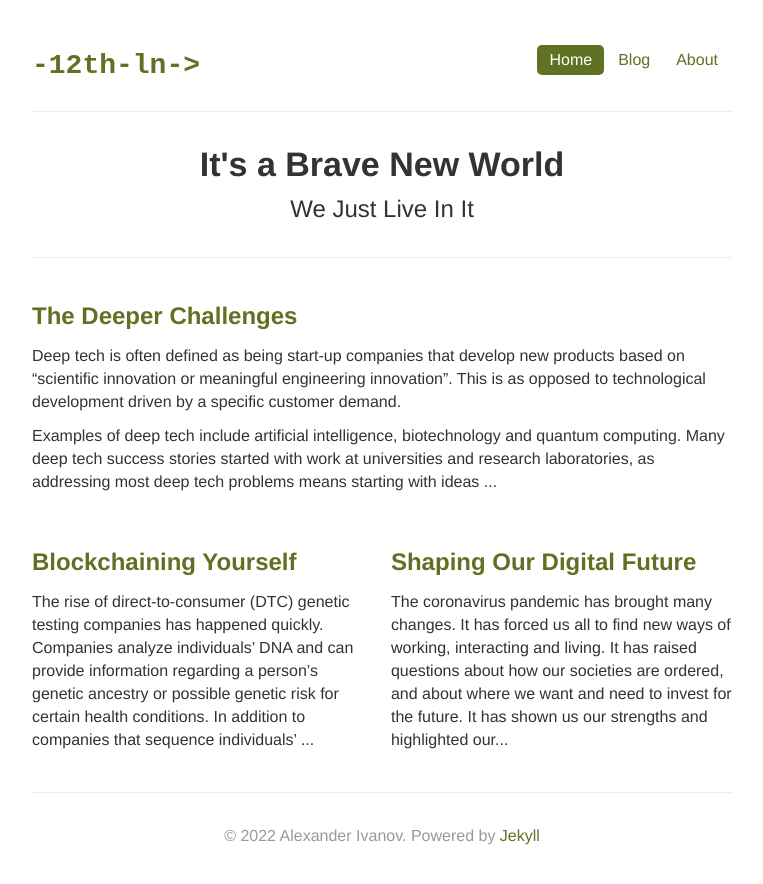
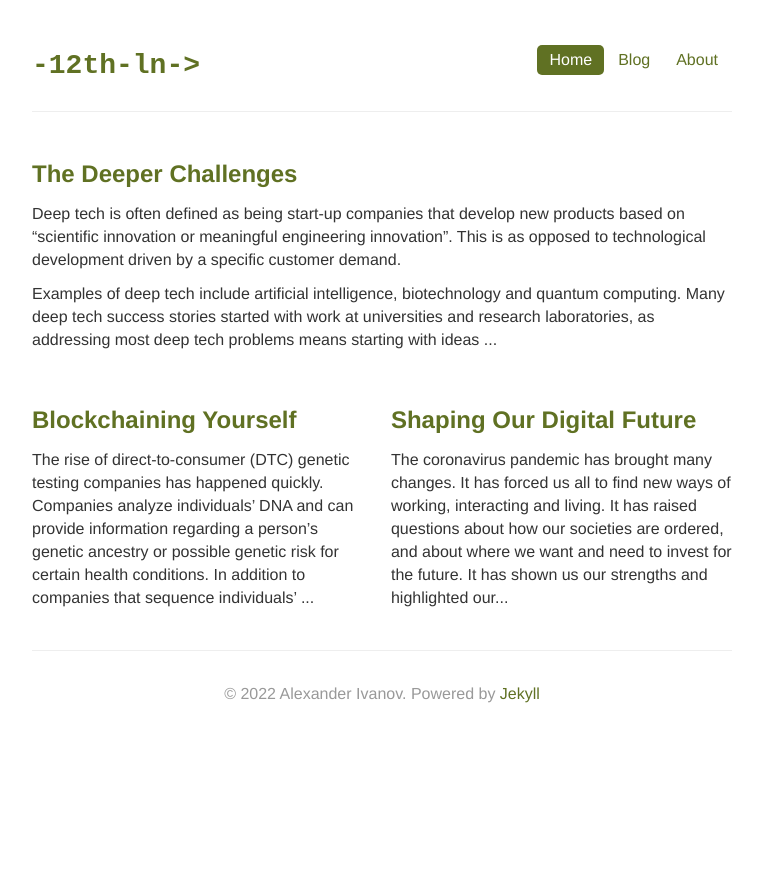
Before and after one commit to sashasyedin/twelfthlane.net, a Jekyll site: the page built from index.html, in a window 1280 px wide. Shown: the top 884 px of the page, without its empty margins (258-1021 px from the left). Built offline with Jekyll 4.4.1, drawn with Linux system fonts in a browser that asks for light colours.

Commit message:
Clean up css

```diff
--- a/css/custom.css
+++ b/css/custom.css
@@ -42,11 +42,14 @@
   padding: 14px 24px;
 }
 
-.marketing {
+.segment {
   margin: 30px 0;
 }
-.marketing p + h4 {
+.segment p + h4 {
   margin-top: 28px;
+}
+.segment .sub-segment {
+  margin-bottom: 20px;
 }
 
 div.masthead div.page-header h3 {
--- a/index.html
+++ b/index.html
@@ -2,23 +2,12 @@
 layout: default
 title: Homepage
 ---
-<div class="jumbotron">
-	<h1>It's a Brave New World</h1>
-	<p class="lead">
-		We Just Live In It
-	</p>
+<div class="row-fluid segment">
+	<h2 class="small"><a href="{{ site.posts.first.url }}">{{ site.posts.first.title }}</a></h2>
+	<p>{{ site.posts.first.content | truncate:500 }}</p>
 </div>
 
-<hr>
-
-<div class="row-fluid marketing">
-	<div>
-		<h2 class="small"><a href="{{ site.posts.first.url }}">{{ site.posts.first.title }}</a></h2>
-		<p>{{ site.posts.first.content | truncate:500 }}</p>
-	</div>
-</div>
-
-<div class="row-fluid marketing">
+<div class="row-fluid segment">
 	{% for post in site.posts limit:3 %}
 		{% if forloop.first %}
 		{% else %}
```
Also changed, not shown: about.md (+3 -11 lines), blog.html (+7 -12 lines).
